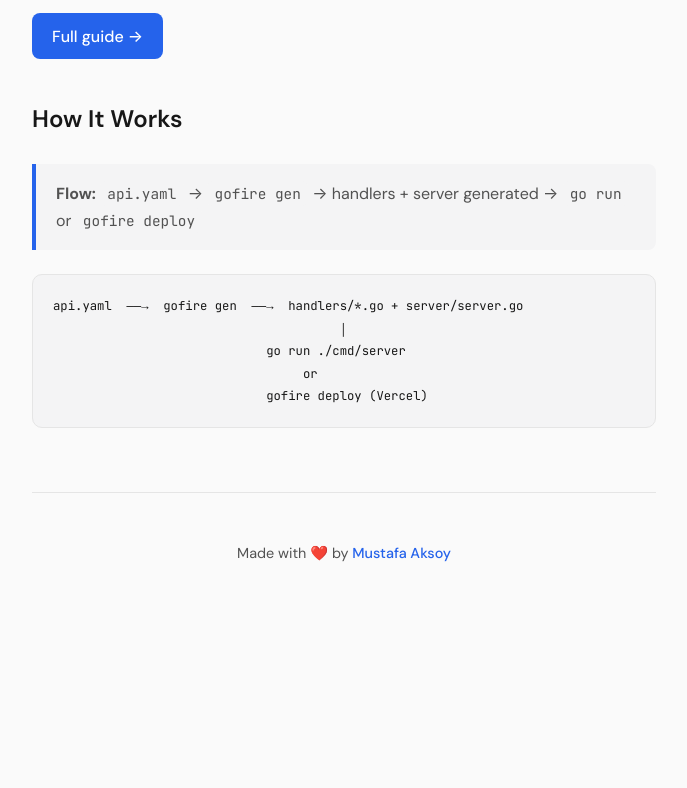
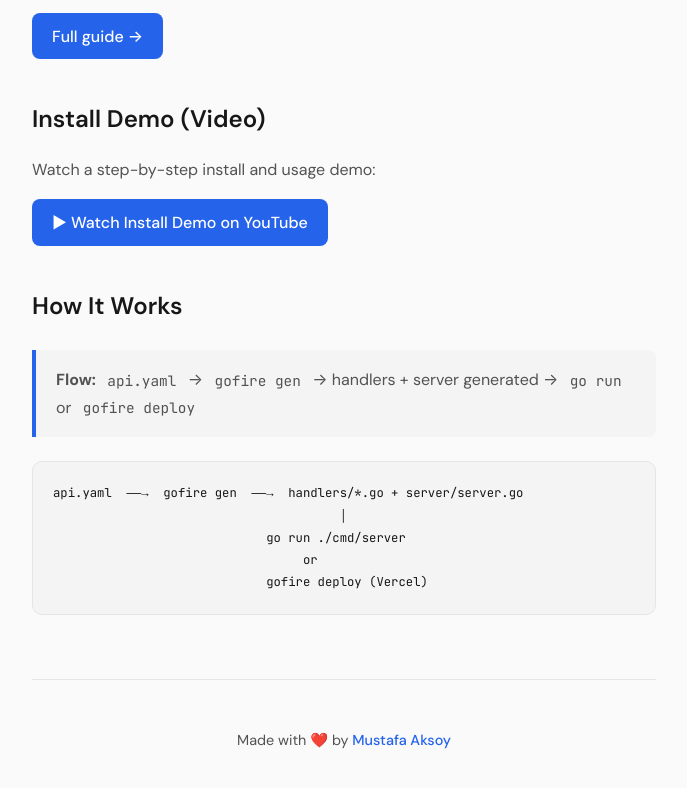
Before and after one commit to messivite/goFire, a website: page docs/index.html in a window 1280 px wide. Shown: the part 1426-2214 px from the top of the page, without its empty margins (276-963 px from the left). Before the commit the page ends 2072 px from the top, so only its background shows below. Drawn offline with Linux system fonts and the light colour scheme.

Commit message:
CLI Demo Video added

```diff
--- a/docs/index.html
+++ b/docs/index.html
@@ -112,6 +112,14 @@ go run ./cmd/server</code></pre>
 
       <p><a href="getting-started/quick-start.html" class="cta">Full guide →</a></p>
 
+      <h2 id="install-demo">Install Demo (Video)</h2>
+      <p>Watch a step-by-step install and usage demo:</p>
+      <p>
+        <a href="https://youtu.be/c6Xz76uUH38" class="cta" target="_blank" rel="noopener">
+          ▶ Watch Install Demo on YouTube
+        </a>
+      </p>
+
       <h2 id="how-it-works">How It Works</h2>
       <div class="callout">
         <p><strong>Flow:</strong> <code>api.yaml</code> → <code>gofire gen</code> → handlers + server generated → <code>go run</code> or <code>gofire deploy</code></p>
```
Also changed, not shown: CHANGELOG.md, README.md.
